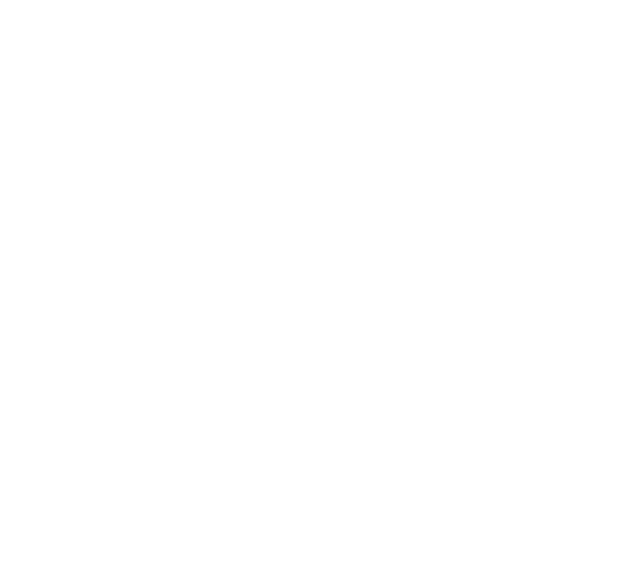
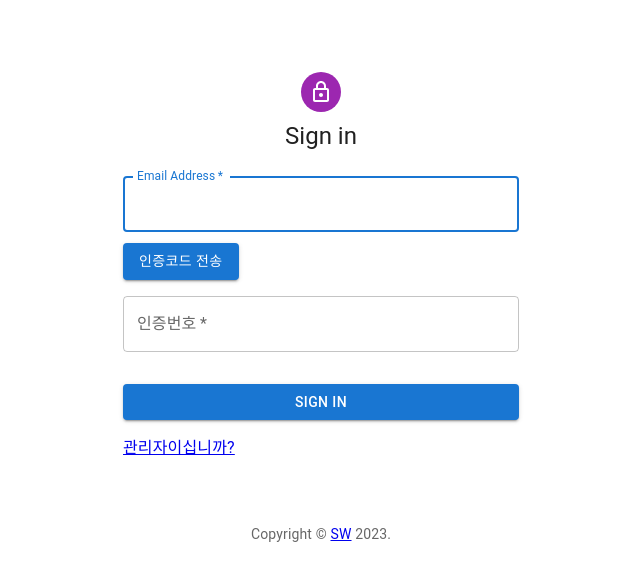
Before and after one commit to hrxgxs/project_balmoa, a React (Create React App) app: page / in a window 1280 px wide. Shown: the top 580 px of the page, without its empty margins (319-959 px from the left). Built offline with nearby package versions, Linux system fonts and the light colour scheme.

Commit message:
로그인 ui 구현후 유효성검사 및  데이터 get,post추가

```diff
--- a/package.json
+++ b/package.json
@@ -10,6 +10,7 @@
     "@testing-library/jest-dom": "^5.17.0",
     "@testing-library/react": "^13.4.0",
     "@testing-library/user-event": "^13.5.0",
+    "axios": "^1.6.2",
     "bootstrap": "^5.3.2",
     "react": "^18.2.0",
     "react-bootstrap": "^2.8.0",
--- a/src/components/Login.js
+++ b/src/components/Login.js
@@ -1,11 +1,139 @@
-import React from 'react'
+import * as React from 'react';
+import { useState } from 'react';
+import axios from 'axios';
+import Avatar from '@mui/material/Avatar';
+import Button from '@mui/material/Button';
+import CssBaseline from '@mui/material/CssBaseline';
+import TextField from '@mui/material/TextField';
+import { useNavigate } from 'react-router-dom';
+import FormControlLabel from '@mui/material/FormControlLabel';
+import Checkbox from '@mui/material/Checkbox';
+import { Link } from 'react-router-dom'
+import Grid from '@mui/material/Grid'
+import Box from '@mui/material/Box';
+import LockOutlinedIcon from '@mui/icons-material/LockOutlined';
+import Typography from '@mui/material/Typography';
+import Container from '@mui/material/Container';
+import { createTheme, ThemeProvider } from '@mui/material/styles';
+import { FormHelperText } from '@mui/material';
 
-const Login = () => {
+function Copyright(props) {
   return (
-    <div>
-
-    </div>
-  )
+    <Typography variant="body2" color="text.secondary" align="center" {...props}>
+      {'Copyright © '}
+      <a color="inherit" href="https://www.yc.ac.kr/smartsw/web/main/mainPage.do">
+        SW
+      </a>{' '}
+      {new Date().getFullYear()}
+      {'.'}
+    </Typography>
+  );
 }
 
-export default Login
+// TODO remove, this demo shouldn't need to reset the theme.
+
+const defaultTheme = createTheme();
+
+export default function SignIn() {
+
+const navigate = useNavigate();
+const [emailError, setEmailError] = useState("");
+
+  const handleSubmit = async (event) => {
+    event.preventDefault();
+    const data = new FormData(event.currentTarget);
+    const email = data.get('email')
+    const password = data.get('password')
+    const emailRegex = /([\w-.]+)@((\[[0-9]{1,3}\.[0-9]{1,3}\.[0-9]{1,3}\.)|(([\w-]+\.)+))([a-zA-Z]{2,4}|[0-9]{1,3})(\]?)$/
+    if (!emailRegex.test(email))
+    setEmailError("올바른 이메일 형식이 아닙니다.")
+    else setEmailError("")
+    await axios.post("http:/localhost:3000" + {email : email, password : password})
+                .then((response) => {
+                    console.log("email" + response.data.email);
+                    console.log("password" + response.data.password)
+                })
+                .catch((error) => {
+                    alert("서버로의 전송을 실패했습니다")
+                })
+    await axios.get("http:localhost:3000")
+                .then((response) => {
+                    if(password === response.data.password){
+                        navigate('/Home')
+                    }
+                })
+                .catch((error) => {
+                    alert("실패 실패 실패")
+                })
+    console.log({
+      email: email,
+      password: password,
+    });
+
+  };
+
+  return (
+    <ThemeProvider theme={defaultTheme}>
+      <Container component="main" maxWidth="xs">
+        <CssBaseline />
+        <Box
+          sx={{
+            marginTop: 8,
+            display: 'flex',
+            flexDirection: 'column',
+            alignItems: 'center',
+          }}
+        >
+          <Avatar sx={{ m: 1, bgcolor: 'secondary.main' }}>
+            <LockOutlinedIcon />
+          </Avatar>
+          <Typography component="h1" variant="h5">
+            Sign in
+          </Typography>
+          <Box component="form" onSubmit={handleSubmit} noValidate sx={{ mt: 1 }}>
+            <TextField
+              margin="normal"
+              required
+              fullWidth
+              id="email"
+              label="Email Address"
+              name="email"
+              autoComplete="email"
+              autoFocus
+              error = {emailError !== "" || false}
+            />
+            <FormHelperText>{emailError}</FormHelperText>
+            <Button variant="contained">인증코드 전송</Button>
+
+            <TextField
+              margin="normal"
+              required
+              fullWidth
+              name="password"
+              label="인증번호"
+              type="password"
+              id="password"
+              autoComplete="current-password"
+            />
+            <Button
+              type="submit"
+              fullWidth
+              variant="contained"
+              sx={{ mt: 3, mb: 2 }}
+            >
+              Sign In
+            </Button>
+            <Grid container>
+              <Grid item xs>
+                <Link to="/SequrityPage" variant="body2">
+                  관리자이십니까?
+                </Link>
+              </Grid>
+              </Grid>
+          </Box>
+        </Box>
+        <Copyright sx={{ mt: 8, mb: 4 }} />
+      </Container>
+    </ThemeProvider>
+  );
+}
--- a/src/components/SequrityPage.js
+++ b/src/components/SequrityPage.js
@@ -3,7 +3,7 @@
 const SequrityPage = () => {
   return (
     <div>
-
+      <h1>관리자다</h1>
     </div>
   )
 }
```
Also changed, not shown: 1 other file (tests, documents, lock files or other folders).
